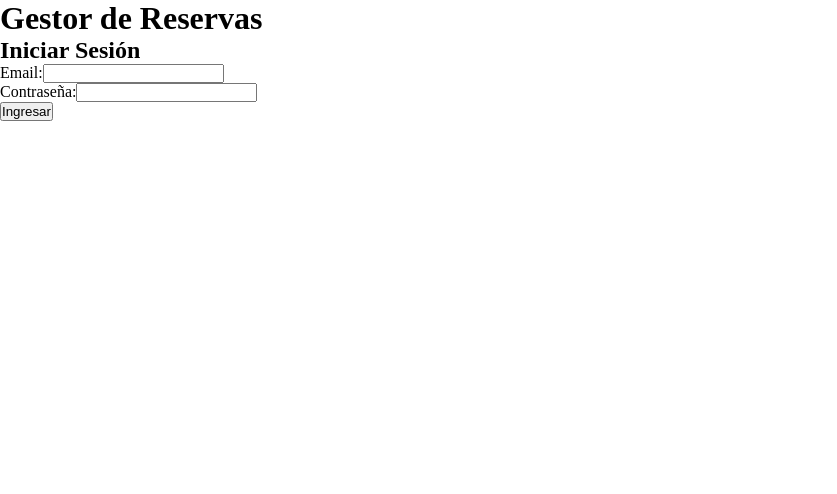
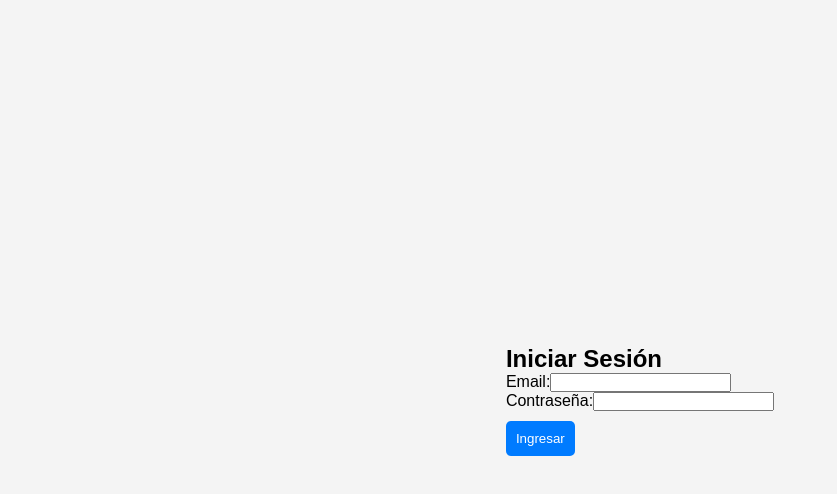
Before and after one commit to JosielOliveira/Gestor-de-Reservas-PF, a React (Vite) app in the folder frontend/: page / in a window 1280 px wide. Shown: the top 494 px of the page, without its empty margins (0-837 px from the left). Built offline with nearby package versions, Linux system fonts and the light colour scheme.

Commit message:
dashboard

```diff
--- a/frontend/src/App.jsx
+++ b/frontend/src/App.jsx
@@ -1,27 +1,27 @@
 import { useContext } from "react";
-import { BrowserRouter as Router, Routes, Route } from "react-router-dom";
+import { BrowserRouter as Router, Routes, Route, Navigate } from "react-router-dom";
 import { AuthContext } from "./context/AuthContext";
 import Login from "./pages/Login";
+import Dashboard from "./pages/Dashboard";
 
 function App() {
-  const { user, logout } = useContext(AuthContext);
+  const { user } = useContext(AuthContext);
 
   return (
     <Router>
-      <div>
-        <h1>Gestor de Reservas</h1>
-
+      <Routes>
         {user ? (
           <>
-            <p>Bienvenido, {user.nombre}!</p>
-            <button onClick={logout}>Cerrar sesión</button>
+            <Route path="/" element={<Dashboard />} />
+            <Route path="*" element={<Navigate to="/" />} />
           </>
         ) : (
-          <Routes>
+          <>
             <Route path="/" element={<Login />} />
-          </Routes>
+            <Route path="*" element={<Navigate to="/" />} />
+          </>
         )}
-      </div>
+      </Routes>
     </Router>
   );
 }
--- a/frontend/src/index.css
+++ b/frontend/src/index.css
@@ -1,6 +1,41 @@
-/* frontend/src/index.css */
+/* Reset básico */
 * {
-    margin: 0;
-    padding: 0;
-    box-sizing: border-box;
-  }
+  margin: 0;
+  padding: 0;
+  box-sizing: border-box;
+  font-family: Arial, sans-serif;
+}
+
+/* Contenedor principal */
+body {
+  display: flex;
+  justify-content: center;
+  align-items: center;
+  height: 100vh;
+  background-color: #f4f4f4;
+}
+
+/* Caja del Dashboard */
+.dashboard {
+  background: white;
+  padding: 20px;
+  border-radius: 10px;
+  box-shadow: 0px 0px 10px rgba(0, 0, 0, 0.1);
+  width: 400px;
+  text-align: center;
+}
+
+/* Botón */
+button {
+  background-color: #007bff;
+  color: white;
+  padding: 10px;
+  border: none;
+  border-radius: 5px;
+  cursor: pointer;
+  margin-top: 10px;
+}
+
+button:hover {
+  background-color: #0056b3;
+}
--- /dev/null
+++ b/frontend/src/pages/Dashboard.jsx
@@ -0,0 +1,40 @@
+import { useContext, useEffect, useState } from "react";
+import { AuthContext } from "../context/AuthContext";
+
+function Dashboard() {
+  const { user, logout } = useContext(AuthContext);
+  const [reservas, setReservas] = useState([]);
+
+  useEffect(() => {
+    if (user) {
+      fetch("http://localhost:3009/reservas/mis-reservas", {
+        headers: { Authorization: `Bearer ${user.token}` },
+      })
+        .then((res) => res.json())
+        .then((data) => setReservas(data))
+        .catch((error) => console.error("Error al obtener reservas:", error));
+    }
+  }, [user]);
+
+  return (
+    <div className="dashboard">
+      <h1>Bienvenido, {user?.nombre || "Usuario"}!</h1>
+      <button onClick={logout}>Cerrar sesión</button>
+
+      <h2>Mis Reservas</h2>
+      <ul>
+        {reservas.length > 0 ? (
+          reservas.map((reserva) => (
+            <li key={reserva._id}>
+              {reserva.espacio} - {reserva.fecha} a las {reserva.hora}
+            </li>
+          ))
+        ) : (
+          <p>No tienes reservas.</p>
+        )}
+      </ul>
+    </div>
+  );
+}
+
+export default Dashboard;
```
Also changed, not shown: 1 other file (tests, documents, lock files or other folders).
